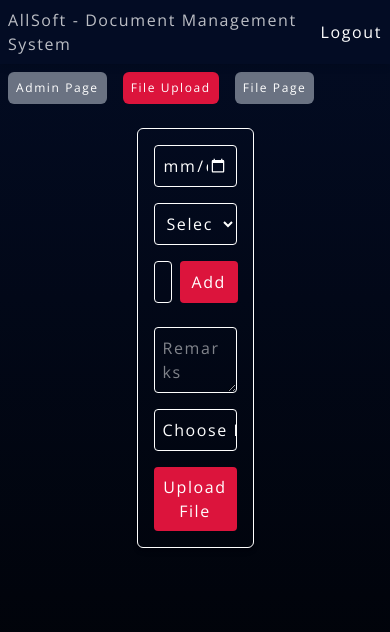
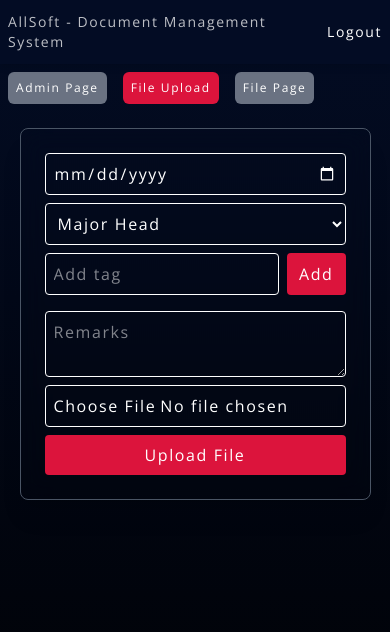
Before and after one commit to nikv9/assignment, a React (Vite) app: page /upload in a window 390 px wide. Shown: the top 632 px of the page. Built offline with nearby package versions, Linux system fonts and the light colour scheme; sample sign-in values are in the browser's storage.

Commit message:
added responsiveness in app

```diff
--- a/src/App.jsx
+++ b/src/App.jsx
@@ -15,6 +15,7 @@ const App = () => {
     <div className="min-h-dvh">
       <Header />
       <div>
+        {docState.user && (
           <div className="flex items-center gap-4 p-2">
             <Link
               to="/user/create"
@@ -42,6 +43,7 @@ const App = () => {
               File Page
             </Link>
           </div>
+        )}
         <Routes>
           <Route
             path="/"
--- a/src/components/Header.jsx
+++ b/src/components/Header.jsx
@@ -10,10 +10,12 @@ const Header = () => {
     dispatch(clrUser());
   };
   return (
-    <div className="h-16 px-2 flex items-center justify-between shadow-[0_5px_5px_rgba(0,0,0,0.1)] sticky top-0 z-999 bg-[#030c24]">
-      <div className="animate-pulse">AllSoft - Document Management System</div>
+    <div className="h-16 px-2 flex items-center justify-between gap-2 shadow-[0_5px_5px_rgba(0,0,0,0.1)] sticky top-0 z-999 bg-[#030c24]">
+      <div className="animate-pulse text-sm md:text-base">
+        AllSoft - Document Management System
+      </div>
       {docState.user && (
-        <div onClick={logout} className="cursor-pointer">
+        <div onClick={logout} className="cursor-pointer text-sm md:text-base">
           Logout
         </div>
       )}
--- a/src/pages/file/components/FileList.jsx
+++ b/src/pages/file/components/FileList.jsx
@@ -4,12 +4,13 @@ import { searchFilesAction } from "../../../redux/doc_slice";
 
 const FileList = () => {
   const dispatch = useDispatch();
-  const { loading, files } = useSelector((s) => s.documents);
+  const docState = useSelector((s) => s.documents);
   const [preview, setPreview] = useState("");
 
   useEffect(() => {
     dispatch(
       searchFilesAction({
+        data: {
           major_head: "",
           minor_head: "",
           from_date: "",
@@ -19,23 +20,27 @@ const FileList = () => {
           length: 50,
           filterId: "",
           search: { value: "" },
+        },
+        token: docState.user.token,
       })
     );
-  }, [dispatch]);
+  }, []);
 
   return (
     <div className="text-sm mx-auto w-fit">
-      {loading && <p>Loading...</p>}
-      {!loading && !files?.length && <p>No files found.</p>}
+      {docState.loading && <p className="my-4!">Loading...</p>}
+      {!docState.loading && !docState.files?.length && (
+        <p className="my-4!">No files found.</p>
+      )}
 
-      {!loading && files?.length > 0 && (
+      {!docState.loading && docState.files?.length > 0 && (
         <>
           <button className="px-4 py-2 my-4! bg-[#0d162f] text-white rounded-md border border-gray-700 hover:bg-[#1a2340]">
             Download All (ZIP)
           </button>
 
           <div className="flex flex-wrap gap-4">
-            {files.map((f) => (
+            {docState.files.map((f) => (
               <div
                 key={f.document_id}
                 className="border border-gray-700 rounded-sm p-4 w-64 bg-[#0d162f] hover:bg-[#162040] transition-all"
--- a/src/pages/file/components/FileSearch.jsx
+++ b/src/pages/file/components/FileSearch.jsx
@@ -1,5 +1,5 @@
 import React, { useState } from "react";
-import { useDispatch } from "react-redux";
+import { useDispatch, useSelector } from "react-redux";
 import { searchFilesAction } from "../../../redux/doc_slice";
 
 const formatDDMMYYYY = (isoDate) =>
@@ -8,6 +8,8 @@ const formatDDMMYYYY = (isoDate) =>
     : "";
 
 const FileSearch = () => {
+  const docState = useSelector((s) => s.documents);
+
   const dispatch = useDispatch();
   const [majorHead, setMajorHead] = useState("");
   const [minorHead, setMinorHead] = useState("");
@@ -38,7 +40,7 @@ const FileSearch = () => {
       search: { value: "" },
     };
 
-    dispatch(searchFilesAction(payload));
+    dispatch(searchFilesAction({ data: payload, token: docState.user.token }));
   };
 
   const clearFilters = () => {
@@ -50,6 +52,7 @@ const FileSearch = () => {
     setToDate("");
     dispatch(
       searchFilesAction({
+        data: {
           major_head: "",
           minor_head: "",
           from_date: "",
@@ -60,6 +63,8 @@ const FileSearch = () => {
           length: 50,
           filterId: "",
           search: { value: "" },
+        },
+        token: docState.user.token,
       })
     );
   };
@@ -72,7 +77,7 @@ const FileSearch = () => {
         className="border py-1.5 px-2"
       >
         <option value="" className="text-black">
-          Select Category
+          Major Head
         </option>
         <option value="Personal" className="text-black">
           Personal
--- a/src/pages/login/components/OtpGenerateForm.jsx
+++ b/src/pages/login/components/OtpGenerateForm.jsx
@@ -24,7 +24,7 @@ const OtpGenerateForm = (props) => {
   };
 
   return (
-    <div className="w-[30%] shadow-xl p-4 border border-gray-500 rounded-md">
+    <div className="w-[90%] h-fit sm:w-[80%] md:w-[60%] lg:w-[30%] backdrop-blur-md text-white border border-gray-600 rounded-lg shadow-xl p-6">
       <h3 className="text-center mb-5!">Login with Mobile</h3>
       <form onSubmit={generateOtp} className="flex flex-col items-center gap-4">
         <input
@@ -32,12 +32,12 @@ const OtpGenerateForm = (props) => {
           placeholder="Enter mobile number"
           value={mobile}
           onChange={(e) => setMobile(e.target.value)}
-          className="p-2 border w-[70%] rounded-md "
+          className="p-2 border w-full rounded-md "
         />
         <button
           type="submit"
           disabled={docState.loading}
-          className="p-2 w-[70%] rounded-md bg-[crimson] cursor-pointer hover:bg-[#b5122b]"
+          className="p-2 w-full rounded-md bg-[crimson] cursor-pointer hover:bg-[#b5122b]"
         >
           {docState.loading ? "Sending..." : "Generate OTP"}
         </button>
--- a/src/pages/login/components/OtpVerificationForm.jsx
+++ b/src/pages/login/components/OtpVerificationForm.jsx
@@ -25,7 +25,7 @@ const OtpVerificationForm = (props) => {
   };
 
   return (
-    <div className="w-[30%] shadow-xl p-4 border border-gray-500 rounded-md">
+    <div className="w-[90%] h-fit sm:w-[80%] md:w-[60%] lg:w-[30%] backdrop-blur-md text-white border border-gray-600 rounded-lg shadow-xl p-6">
       <h3 className="text-center mb-5!">Verify OTP</h3>
       <form onSubmit={verifyOtp} className="flex flex-col items-center gap-4">
         <input
@@ -40,7 +40,7 @@ const OtpVerificationForm = (props) => {
           disabled={docState.loading}
           className="p-2 w-[70%] rounded-md bg-[#1464dc] cursor-pointer hover:bg-[#0744a0]"
         >
-          {docState.loading ? "Sending..." : "Verfiy OTP"}
+          {docState.loading ? "Verifying..." : "Verfiy OTP"}
         </button>
       </form>
     </div>
--- a/src/pages/upload/components/FileUploadForm.jsx
+++ b/src/pages/upload/components/FileUploadForm.jsx
@@ -5,7 +5,7 @@ import { toast } from "react-toastify";
 
 const FileUploadForm = () => {
   const dispatch = useDispatch();
-  const { loading } = useSelector((s) => s.documents);
+  const docState = useSelector((s) => s.documents);
   const [file, setFile] = useState(null);
   const [date, setDate] = useState("");
   const [major, setMajor] = useState("");
@@ -39,44 +39,54 @@ const FileUploadForm = () => {
         user_id: userData?.user_id,
       })
     );
-    const res = await dispatch(uploadFileAction(formData));
+    const res = await dispatch(
+      uploadFileAction({ formData, token: userData.token })
+    );
     toast[res.payload.status ? "success" : "error"](res.payload.message);
   };
 
   return (
     <form
       onSubmit={uploadFile}
-      className="flex flex-col gap-4 w-[30%] shadow-md border p-4 rounded-md h-fit"
+      className="flex flex-col gap-2 w-[90%] h-fit sm:w-[80%] md:w-[60%] lg:w-[30%] backdrop-blur-md text-white border border-gray-600 rounded-lg shadow-xl p-6"
     >
       <input
         type="date"
         value={date}
         onChange={(e) => setDate(e.target.value)}
-        className="border p-2 rounded scheme-dark"
+        className="border p-2 rounded scheme-dark w-full"
       />
       <select
         value={major}
         onChange={(e) => setMajor(e.target.value)}
-        className="border p-2 rounded"
+        className="border p-2 rounded w-full"
       >
-        <option value="">Select Category</option>
-        <option value="Personal">Personal</option>
-        <option value="Professional">Professional</option>
+        <option value="" className="text-black">
+          Major Head
+        </option>
+        <option value="Personal" className="text-black">
+          Personal
+        </option>
+        <option value="Professional" className="text-black">
+          Professional
+        </option>
       </select>
       {major && (
         <select
           value={minor}
           onChange={(e) => setMinor(e.target.value)}
-          className="border p-2 rounded"
+          className="border p-2 rounded w-full"
         >
-          <option value="">
+          <option value="" className="text-black">
             Select {major === "Personal" ? "Name" : "Department"}
           </option>
           {(major === "Personal"
             ? ["John", "Tom", "Emily"]
             : ["Accounts", "HR", "IT", "Finance"]
           ).map((i) => (
-            <option key={i}>{i}</option>
+            <option key={i} className="text-black">
+              {i}
+            </option>
           ))}
         </select>
       )}
@@ -110,20 +120,20 @@ const FileUploadForm = () => {
         placeholder="Remarks"
         value={remarks}
         onChange={(e) => setRemarks(e.target.value)}
-        className="border p-2 rounded"
+        className="border p-2 rounded w-full"
       />
       <input
         type="file"
         accept=".png,.jpg,.jpeg,.pdf"
         onChange={(e) => setFile(e.target.files[0])}
-        className="border p-2 rounded"
+        className="border p-2 rounded w-full"
       />
       <button
         type="submit"
-        disabled={loading}
-        className="bg-[crimson] text-white p-2 rounded hover:bg-[#b5122b]"
+        disabled={docState.loading}
+        className="bg-[crimson] text-white p-2 rounded w-full hover:bg-[#b5122b]"
       >
-        {loading ? "Uploading..." : "Upload File"}
+        {docState.loading ? "Uploading..." : "Upload File"}
       </button>
     </form>
   );
--- a/src/redux/doc_slice.js
+++ b/src/redux/doc_slice.js
@@ -35,10 +35,9 @@ export const verifyOtpAction = createAsyncThunk(
 
 export const uploadFileAction = createAsyncThunk(
   "doc/uploadFile",
-  async (formData, { getState }) => {
+  async ({ data, token }) => {
     try {
-      const token = getState().documents.user?.token;
-      const res = await docService.uploadFile(formData, token);
+      const res = await docService.uploadFile(data, token);
       return res.data;
     } catch (error) {
       console.error(error);
@@ -49,9 +48,7 @@ export const uploadFileAction = createAsyncThunk(
 
 export const searchFilesAction = createAsyncThunk(
   "doc/files",
-  async (data, { getState }) => {
-    console.log("first");
-    const token = getState().documents?.user?.token;
+  async ({ data, token }) => {
     const res = await docService.searchFiles(data, token);
     return res.data;
   }
--- a/src/services/doc_service.js
+++ b/src/services/doc_service.js
@@ -15,8 +15,8 @@ docService.verifyOtp = async (data) => {
   });
 };
 
-docService.uploadFile = async (formData, token) => {
-  return await apiInstance.post("/saveDocumentEntry", formData, {
+docService.uploadFile = async (data, token) => {
+  return await apiInstance.post("/saveDocumentEntry", data, {
     headers: {
       "Content-Type": "multipart/form-data",
       token: token,
```
Also changed, not shown: src/pages/admin/components/UserForm.jsx (+2 -5 lines). Lines whose indentation alone changed are shown as unchanged.
